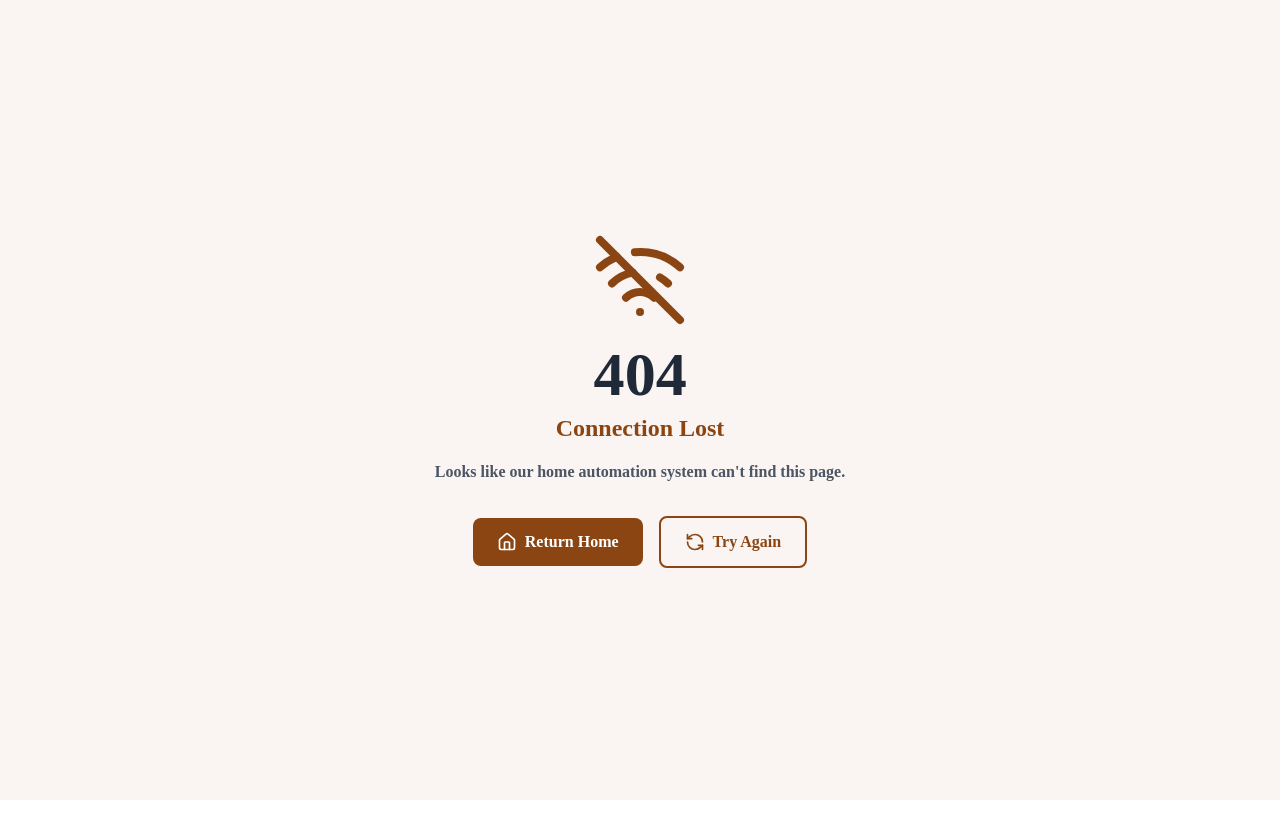
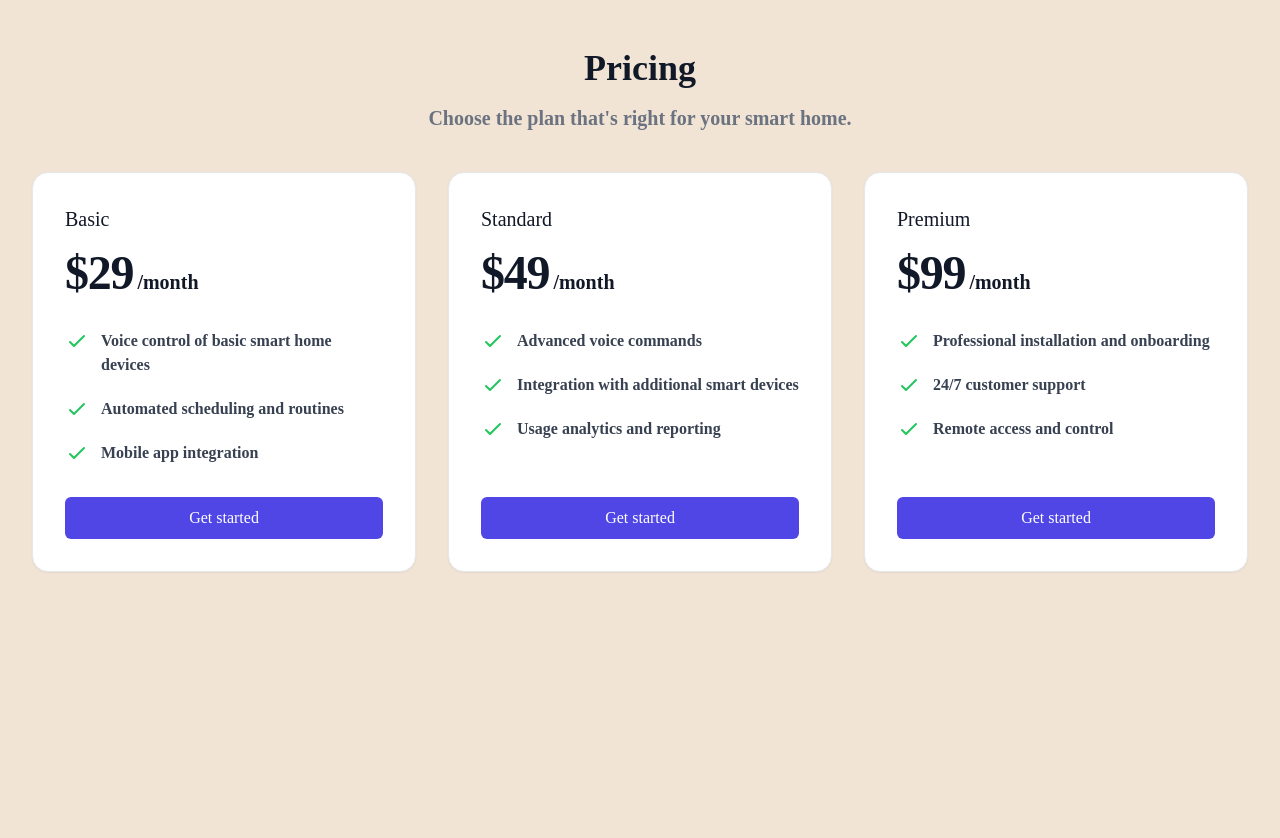
Before and after one commit to Greeshma855/DomoticAI, a React (Vite) app in the folder frontend/: page /pricing in a window 1280 px wide. Before the commit this address had no page. Shown: the top 838 px of the page. Before the commit the page ends 800 px from the top, so only its background shows below. Built offline with nearby package versions, Linux system fonts and the light colour scheme; a web font is replaced by a local one.

Commit message:
add node-modules

```diff
--- a/frontend/src/App.jsx
+++ b/frontend/src/App.jsx
@@ -2,12 +2,14 @@ import React from 'react';
 import { Route, Routes } from "react-router-dom";
 import Hero from './Hero';
 import Custom404 from './Custom404';
+import Pricing from './Pricing';
 
 const App = () => {
   return (
     <Routes>
       <Route path="*" element={<Custom404/>} />
       <Route path="/" element={<Hero/>} />
+      <Route path="/pricing" element={<Pricing/>} />
     </Routes>
 
   );
--- a/frontend/src/HeroNav.jsx
+++ b/frontend/src/HeroNav.jsx
@@ -2,6 +2,7 @@ import React, { useState } from 'react';
 import { HiMenu, HiX } from 'react-icons/hi';
 import demo from './assets/images/demo.png';
 import { motion } from 'framer-motion';
+import { Link } from 'react-router-dom';
 const HeroNav = () => {
     const [isMobileMenuOpen, setMobileMenuOpen] = useState(false);
     const letterVariants = {
@@ -33,21 +34,21 @@ const HeroNav = () => {
         </div>
 
         <div className="hidden md:flex items-center rounded-full px-8 py-2">
-          <a href="#home" className="text-black px-4">
+          <Link to="/" className="text-black px-4">
             Home
-          </a>
-          <a href="#pricing" className="text-black px-4">
+          </Link>
+          <Link to="/pricing" className="text-black px-4">
             Pricing
-          </a>
-          <a href="#features" className="text-black px-4">
+          </Link>
+          <Link to="/features" className="text-black px-4">
             Features
-          </a>
-          <a href="#about" className="text-black px-4">
+          </Link>
+          <Link to="/about" className="text-black px-4">
             About Us
-          </a>
-          <a href="#faq" className="text-black px-4">
+          </Link>
+          <Link to="/faq" className="text-black px-4">
             FAQ
-          </a>
+          </Link>
         </div>
         <motion.button
           className="hidden md:block bg-[#87553B] text-white px-6 py-2 rounded-lg outline-none font-medium"
--- /dev/null
+++ b/frontend/src/Pricing.jsx
@@ -0,0 +1,142 @@
+import React from 'react';
+
+const Pricing = () => {
+  return (
+    <>
+    <div className='bg-[#f2e4d4] py-12'>
+      <div className=" min-h-screen min-w-screen px-4 sm:px-6 lg:px-8 bg-[#f2e4d4]">
+        <div className="text-center">
+          <h2 className="text-3xl font-extrabold text-gray-900 sm:text-4xl">Pricing</h2>
+          <p className="mt-4 text-xl text-gray-500">Choose the plan that's right for your smart home.</p>
+        </div>
+        <div className="mt-10 space-y-12 lg:space-y-0 lg:grid lg:grid-cols-3 lg:gap-x-8">
+          <div className="relative p-8 bg-white border border-gray-200 rounded-2xl shadow-sm flex flex-col justify-between hover:bg-gray-50 hover:scale-110 transition-all duration-300">
+            <div>
+              <h3 className="text-xl font-medium text-gray-900">Basic</h3>
+              <p className="mt-4 flex items-baseline text-gray-900">
+                <span className="text-5xl font-extrabold tracking-tight">$29</span>
+                <span className="ml-1 text-xl font-semibold">/month</span>
+              </p>
+              <ul role="list" className="mt-8 space-y-5">
+                <li className="flex items-start">
+                  <div className="flex-shrink-0">
+                    <svg className="h-6 w-6 text-green-500" xmlns="http://www.w3.org/2000/svg" fill="none" viewBox="0 0 24 24" stroke="currentColor" aria-hidden="true">
+                      <path strokeLinecap="round" strokeLinejoin="round" strokeWidth={2} d="M5 13l4 4L19 7" />
+                    </svg>
+                  </div>
+                  <p className="ml-3 text-base text-gray-700">Voice control of basic smart home devices</p>
+                </li>
+                <li className="flex items-start">
+                  <div className="flex-shrink-0">
+                    <svg className="h-6 w-6 text-green-500" xmlns="http://www.w3.org/2000/svg" fill="none" viewBox="0 0 24 24" stroke="currentColor" aria-hidden="true">
+                      <path strokeLinecap="round" strokeLinejoin="round" strokeWidth={2} d="M5 13l4 4L19 7" />
+                    </svg>
+                  </div>
+                  <p className="ml-3 text-base text-gray-700">Automated scheduling and routines</p>
+                </li>
+                <li className="flex items-start">
+                  <div className="flex-shrink-0">
+                    <svg className="h-6 w-6 text-green-500" xmlns="http://www.w3.org/2000/svg" fill="none" viewBox="0 0 24 24" stroke="currentColor" aria-hidden="true">
+                      <path strokeLinecap="round" strokeLinejoin="round" strokeWidth={2} d="M5 13l4 4L19 7" />
+                    </svg>
+                  </div>
+                  <p className="ml-3 text-base text-gray-700">Mobile app integration</p>
+                </li>
+              </ul>
+            </div>
+            <div className="mt-8">
+              <button type="button" className="w-full bg-indigo-600 border border-transparent rounded-md py-2 px-4 flex items-center justify-center text-base font-medium text-white hover:bg-indigo-700 focus:outline-none focus:ring-2 focus:ring-offset-2 focus:ring-indigo-500">
+                Get started
+              </button>
+            </div>
+          </div>
+
+          <div className="relative p-8 bg-white border border-gray-200 rounded-2xl shadow-sm flex flex-col justify-between hover:bg-gray-50 hover:scale-110 transition-all duration-300">
+            <div>
+              <h3 className="text-xl font-medium text-gray-900">Standard</h3>
+              <p className="mt-4 flex items-baseline text-gray-900">
+                <span className="text-5xl font-extrabold tracking-tight">$49</span>
+                <span className="ml-1 text-xl font-semibold">/month</span>
+              </p>
+              <ul role="list" className="mt-8 space-y-5">
+                <li className="flex items-start">
+                  <div className="flex-shrink-0">
+                    <svg className="h-6 w-6 text-green-500" xmlns="http://www.w3.org/2000/svg" fill="none" viewBox="0 0 24 24" stroke="currentColor" aria-hidden="true">
+                      <path strokeLinecap="round" strokeLinejoin="round" strokeWidth={2} d="M5 13l4 4L19 7" />
+                    </svg>
+                  </div>
+                  <p className="ml-3 text-base text-gray-700">Advanced voice commands</p>
+                </li>
+                <li className="flex items-start">
+                  <div className="flex-shrink-0">
+                    <svg className="h-6 w-6 text-green-500" xmlns="http://www.w3.org/2000/svg" fill="none" viewBox="0 0 24 24" stroke="currentColor" aria-hidden="true">
+                      <path strokeLinecap="round" strokeLinejoin="round" strokeWidth={2} d="M5 13l4 4L19 7" />
+                    </svg>
+                  </div>
+                  <p className="ml-3 text-base text-gray-700">Integration with additional smart devices</p>
+                </li>
+                <li className="flex items-start">
+                  <div className="flex-shrink-0">
+                    <svg className="h-6 w-6 text-green-500" xmlns="http://www.w3.org/2000/svg" fill="none" viewBox="0 0 24 24" stroke="currentColor" aria-hidden="true">
+                      <path strokeLinecap="round" strokeLinejoin="round" strokeWidth={2} d="M5 13l4 4L19 7" />
+                    </svg>
+                  </div>
+                  <p className="ml-3 text-base text-gray-700">Usage analytics and reporting</p>
+                </li>
+              </ul>
+            </div>
+            <div className="mt-8">
+              <button type="button" className="w-full bg-indigo-600 border border-transparent rounded-md py-2 px-4 flex items-center justify-center text-base font-medium text-white hover:bg-indigo-700 focus:outline-none focus:ring-2 focus:ring-offset-2 focus:ring-indigo-500">
+                Get started
+              </button>
+            </div>
+          </div>
+
+          <div className="relative p-8 bg-white border border-gray-200 rounded-2xl shadow-sm flex flex-col justify-between hover:bg-gray-50 hover:scale-110 transition-all duration-300">
+            <div>
+              <h3 className="text-xl font-medium text-gray-900">Premium</h3>
+              <p className="mt-4 flex items-baseline text-gray-900">
+                <span className="text-5xl font-extrabold tracking-tight">$99</span>
+                <span className="ml-1 text-xl font-semibold">/month</span>
+              </p>
+              <ul role="list" className="mt-8 space-y-5">
+                <li className="flex items-start">
+                  <div className="flex-shrink-0">
+                    <svg className="h-6 w-6 text-green-500" xmlns="http://www.w3.org/2000/svg" fill="none" viewBox="0 0 24 24" stroke="currentColor" aria-hidden="true">
+                      <path strokeLinecap="round" strokeLinejoin="round" strokeWidth={2} d="M5 13l4 4L19 7" />
+                    </svg>
+                  </div>
+                  <p className="ml-3 text-base text-gray-700">Professional installation and onboarding</p>
+                </li>
+                <li className="flex items-start">
+                  <div className="flex-shrink-0">
+                    <svg className="h-6 w-6 text-green-500" xmlns="http://www.w3.org/2000/svg" fill="none" viewBox="0 0 24 24" stroke="currentColor" aria-hidden="true">
+                      <path strokeLinecap="round" strokeLinejoin="round" strokeWidth={2} d="M5 13l4 4L19 7" />
+                    </svg>
+                  </div>
+                  <p className="ml-3 text-base text-gray-700">24/7 customer support</p>
+                </li>
+                <li className="flex items-start">
+                  <div className="flex-shrink-0">
+                    <svg className="h-6 w-6 text-green-500" xmlns="http://www.w3.org/2000/svg" fill="none" viewBox="0 0 24 24" stroke="currentColor" aria-hidden="true">
+                      <path strokeLinecap="round" strokeLinejoin="round" strokeWidth={2} d="M5 13l4 4L19 7" />
+                    </svg>
+                  </div>
+                  <p className="ml-3 text-base text-gray-700">Remote access and control</p>
+                </li>
+              </ul>
+            </div>
+            <div className="mt-8">
+              <button type="button" className="w-full bg-indigo-600 border border-transparent rounded-md py-2 px-4 flex items-center justify-center text-base font-medium text-white hover:bg-indigo-700 focus:outline-none focus:ring-2 focus:ring-offset-2 focus:ring-indigo-500">
+                Get started
+              </button>
+            </div>
+          </div>
+        </div>
+      </div>
+      </div>
+    </>
+  );
+};
+
+export default Pricing;
```
Also changed, not shown: 1 other file (tests, documents, lock files or other folders).
